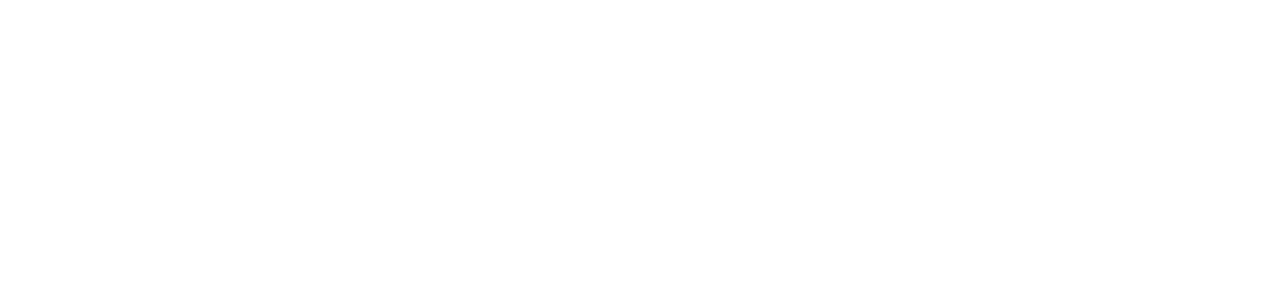
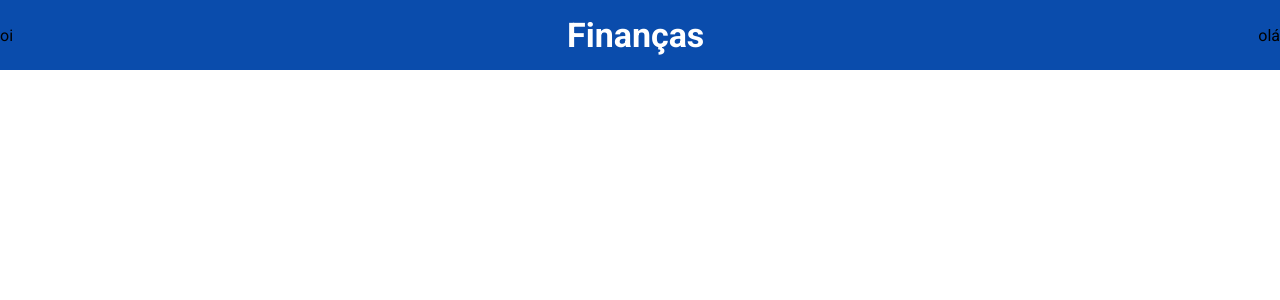
Before and after one commit to andrebot/BalancoConta, a React app: page /main/dashboard in a window 1280 px wide. Shown: the top 300 px of the page. Built offline with nearby package versions, Linux system fonts and the light colour scheme.

Commit message:
Starting the App topbar

```diff
--- a/src/client/app.jsx
+++ b/src/client/app.jsx
@@ -4,6 +4,7 @@
 import HelloWorld from './pages/login/login.jsx';
 import SignUp from './pages/signup/signup.jsx';
 import ResetPassword from './pages/resetPassword/reset.jsx';
+import TopBar from './components/topBar/topBar.jsx';
 import './app.styl';
 
 render(
@@ -19,6 +20,15 @@
         <Route path="/resetpassword">
           <ResetPassword />
         </Route>
+        <Route path="/main">
+          <div className="pages">
+            <Switch>
+              <Route path="/main/dashboard">
+                <TopBar />
+              </Route>
+            </Switch>
+          </div>
+        </Route>
       </Switch>
     </div>
   </BrowserRouter>,
--- /dev/null
+++ b/src/client/components/topBar/topBar.jsx
@@ -0,0 +1,15 @@
+import React from 'react';
+
+import './topBar.styl';
+
+const TopBar = () => {
+  return (
+    <div className="top-bar">
+      <div>oi</div>
+      <div className="app-title">Finanças</div>
+      <div>olá</div>
+    </div>
+  );
+};
+
+export default TopBar;
--- /dev/null
+++ b/src/client/components/topBar/topBar.styl
@@ -0,0 +1,14 @@
+@import '../../colors.styl'
+
+.top-bar
+  background-color: primary900
+  height: 70px
+  display: flex
+  justify-content: space-between
+  align-items: center
+  align-content: center
+
+  .app-title
+    color: #fff
+    font-weight: 800
+    font-size: 2.125rem
--- a/src/client/pages/login/login.jsx
+++ b/src/client/pages/login/login.jsx
@@ -1,4 +1,4 @@
-import React, { useReducer } from 'react';
+import React, { useReducer, useEffect } from 'react';
 import { Link, useHistory } from 'react-router-dom';
 import { setUsername, setPassword, startLogin } from './actions.js';
 import reducer from './reducer.js';
@@ -24,6 +24,12 @@
   const goToResetPassword = () => {
     history.push('/resetpassword');
   };
+
+  useEffect(() => {
+    if (state.isLoggingIn && !state.hasLoggedIn) {
+      setTimeout(() => history.push('/main/dashboard'), 1000);
+    }
+  }, [state.isLoggingIn]);
 
   return (
     <div className="login-page">
```
Also changed, not shown: src/client/pages/mainPage/mainpage.jsx (added, +7 -0 lines), src/client/components/menuButton/menuButton.jsx (added), src/client/components/menuButton/menuButton.styl (added), src/client/pages/mainPage/actions.js (added), src/client/pages/mainPage/mainpage.styl (added), src/client/pages/mainPage/reducer.js (added).
